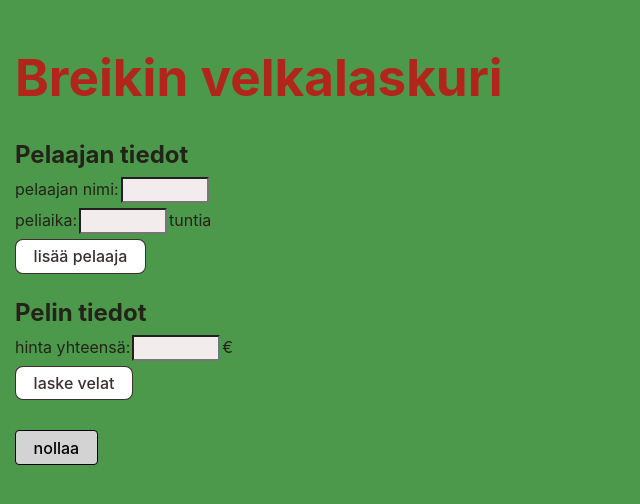
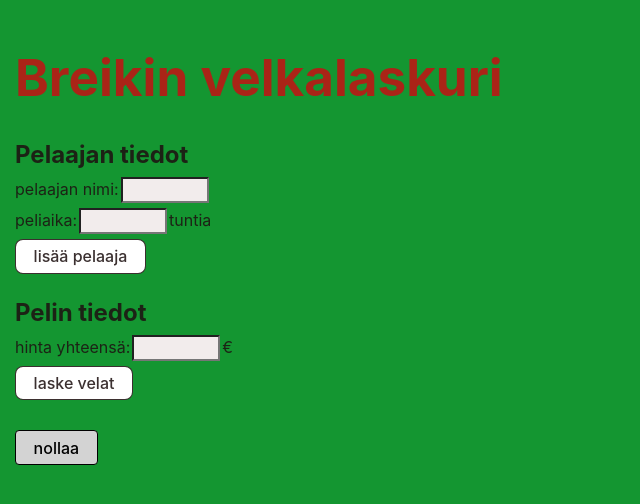
Before and after one commit to roosakaroliina/velkalaskuri, a React (Vite) app in the folder laskuri/: page / in a window 1280 px wide. Shown: the top 504 px of the page, without its empty margins (0-640 px from the left). Built offline with nearby package versions, Linux system fonts and the light colour scheme.

Commit message:
logo ja taustaväri muutettu oikeaksi

```diff
--- a/laskuri/index.html
+++ b/laskuri/index.html
@@ -2,7 +2,7 @@
 <html lang="en">
   <head>
     <meta charset="UTF-8" />
-    <link rel="icon" type="image/svg+xml" href="/breikki.jpeg" />
+    <link rel="icon" type="image/svg+xml" href="/BREIKKI-logo-6.png" />
     <meta name="viewport" content="width=device-width, initial-scale=1.0" />
     <title>Velkalaskuri Breikki</title>
   </head>
--- a/laskuri/src/index.css
+++ b/laskuri/src/index.css
@@ -8,7 +8,7 @@
   display: flex;
   min-width: 320px;
   min-height: 100vh;
-  background-color: #4c994c;
+  background-color: #149631;
 
 }
 
```
Also changed, not shown: laskuri/BREIKKI-logo-6.png (added).
